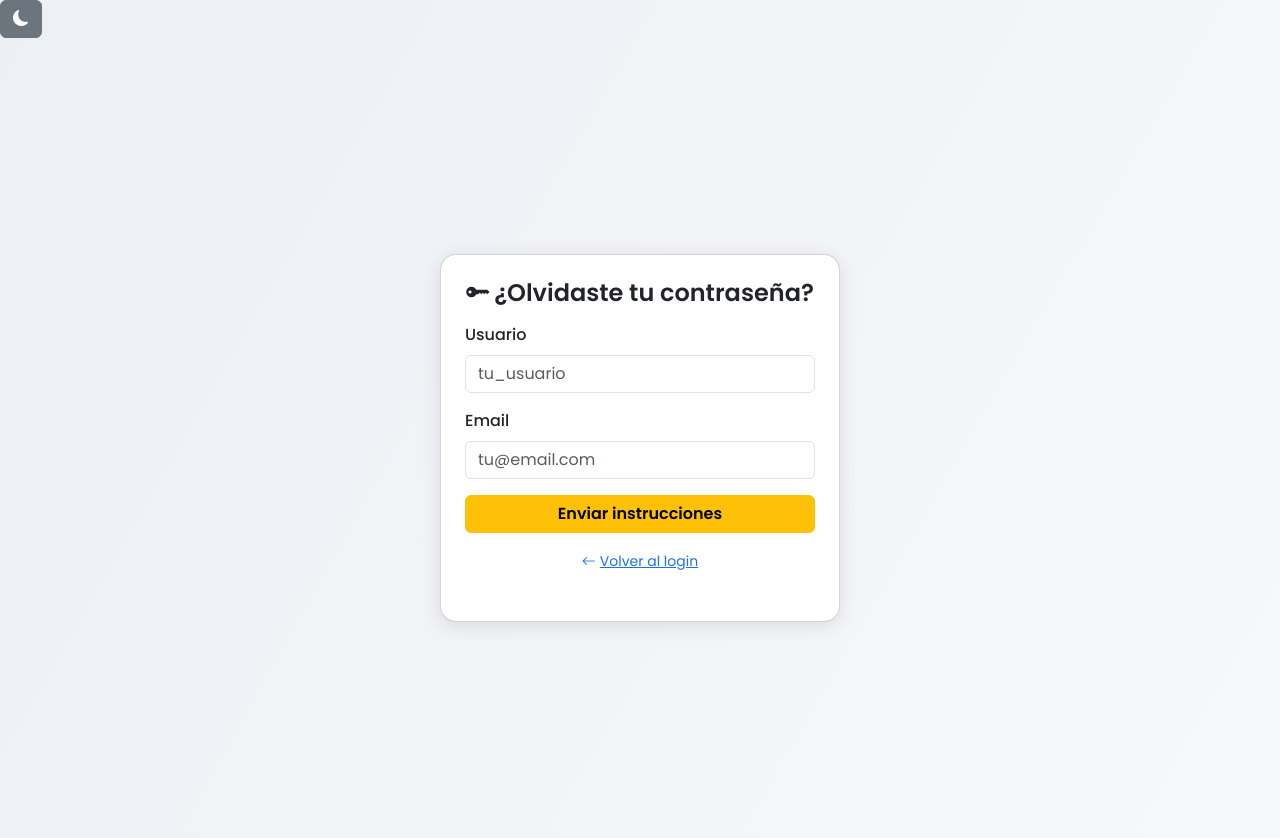
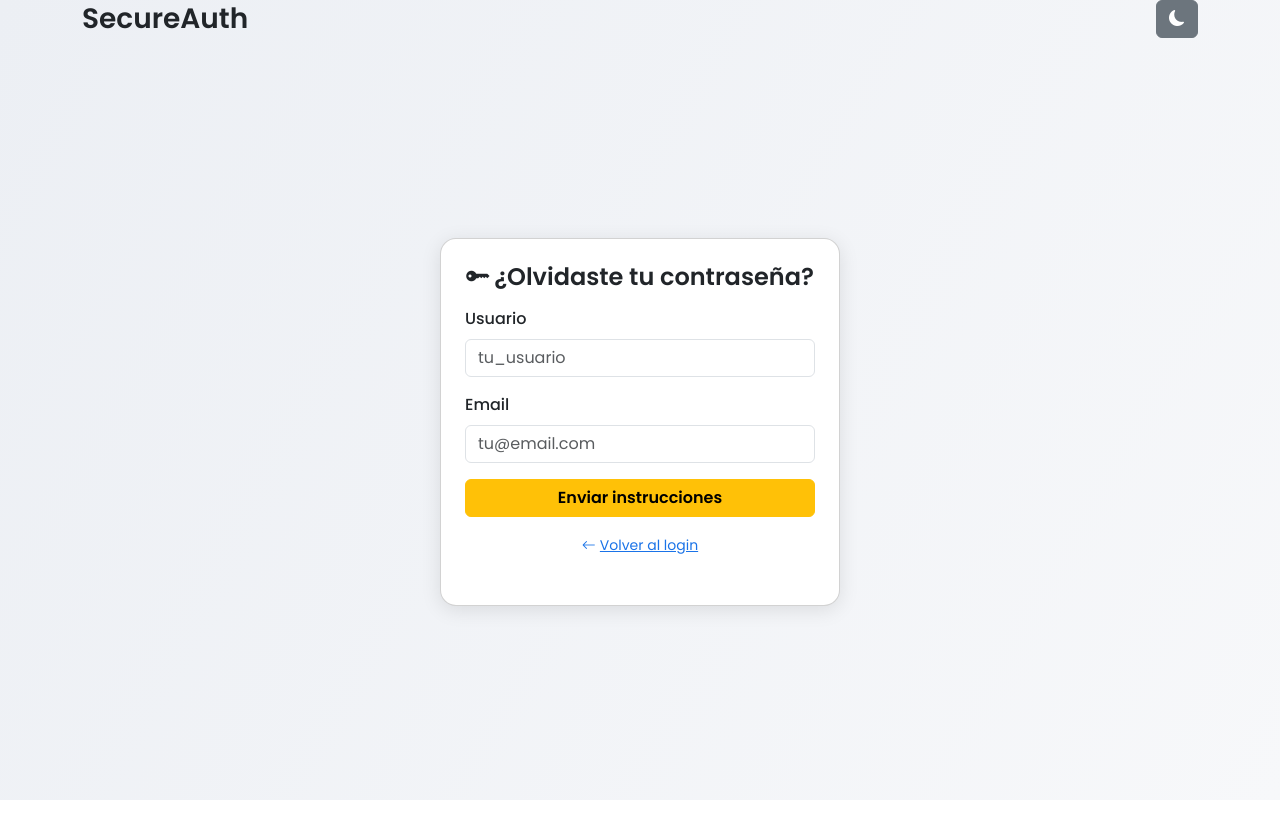
Before and after one commit to JuanferV21/Programation, a website: page app/public/forgot.html in a window 1280 px wide. After the commit the page ends 800 px from the top, so only its background shows below. Drawn offline with nearby package versions, Linux system fonts and the light colour scheme.

Commit message:
Update auth pages with header and container

```diff
--- a/app/public/forgot.html
+++ b/app/public/forgot.html
@@ -20,8 +20,11 @@
   <link rel="stylesheet" href="css/style.css">
 </head>
 <body class="auth-page">
-  <button id="themeToggle" class="btn btn-secondary" aria-label="Cambiar tema"><i class="bi bi-moon-fill" aria-hidden="true"></i></button>
-  <div class="container d-flex align-items-center justify-content-center" style="min-height:100vh;">
+  <header class="auth-header container d-flex justify-content-between align-items-center">
+    <h1 class="app-logo fw-bold m-0">SecureAuth</h1>
+    <button id="themeToggle" class="btn btn-secondary" aria-label="Cambiar tema"><i class="bi bi-moon-fill" aria-hidden="true"></i></button>
+  </header>
+  <div class="container auth-content d-flex align-items-center justify-content-center">
     <div class="card p-4 bg-white w-100" style="max-width: 400px;">
       <h4 class="card-title text-center mb-3 fw-semibold">
         <i class="bi bi-key-fill me-1" aria-hidden="true"></i>¿Olvidaste tu contraseña?
```
Also changed, not shown: app/public/register.html (+5 -2 lines), app/public/reset.html (+5 -2 lines).
